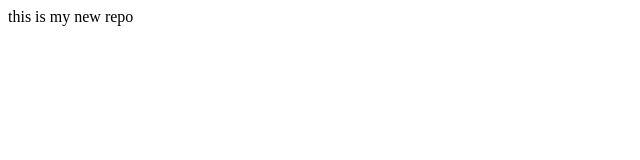
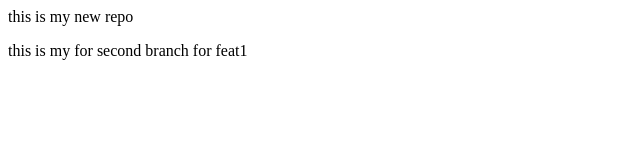
Before and after one commit to Ankitraj154/testdemo2, a plain HTML site: page index.html in a window 1280 px wide. Shown: the whole page, without its empty margins (0-640 px from the left). Drawn offline with Linux system fonts and the light colour scheme.

Commit message:
for feature 1

```diff
--- a/index.html
+++ b/index.html
@@ -1,3 +1,6 @@
 <p>
     this is my new repo
 </p>
+<p>
+    this is my for second branch for feat1
+</p>
```
